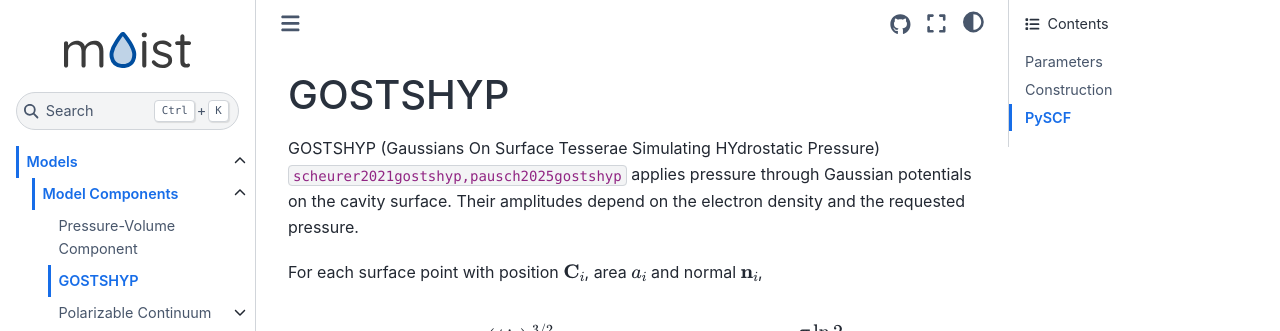
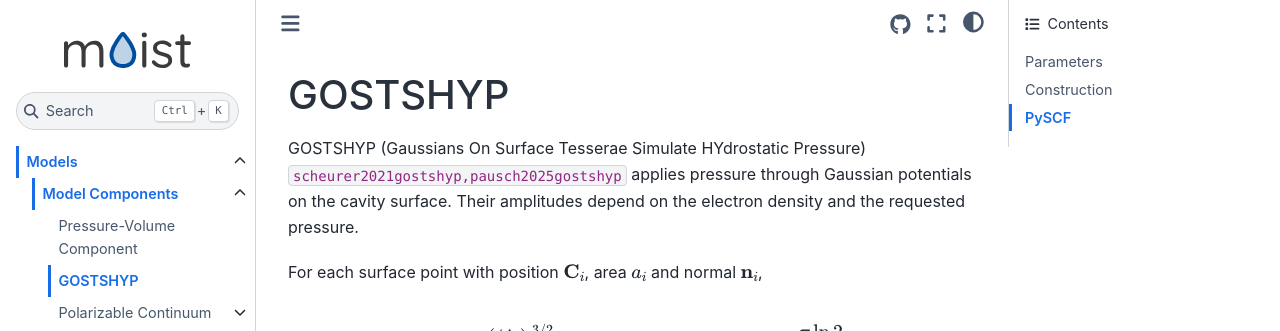
Before and after one commit to lukaswittmann/moist, a Sphinx documentation site: the page built from docs/models/components/gostshyp.rst, in a window 1280 px wide and 900 px high. Shown: the top 331 px of the window. Built offline with Sphinx 7.4.7 and the Sphinx Book theme 1.1.4, drawn with Linux system fonts in a browser that asks for light colours; pages that are not in the unit, such as notebooks, are missing from menus; cross-references to code outside the pages are shown as plain code.

Commit message:
Correct GOSTSHYP name

```diff
--- a/docs/models/components/gostshyp.rst
+++ b/docs/models/components/gostshyp.rst
@@ -1,7 +1,7 @@
 GOSTSHYP
 ========
 
-GOSTSHYP (Gaussians On Surface Tesserae Simulating HYdrostatic Pressure) :cite:p:`scheurer2021gostshyp,pausch2025gostshyp` applies pressure through Gaussian potentials on the cavity surface.
+GOSTSHYP (Gaussians On Surface Tesserae Simulate HYdrostatic Pressure) :cite:p:`scheurer2021gostshyp,pausch2025gostshyp` applies pressure through Gaussian potentials on the cavity surface.
 Their amplitudes depend on the electron density and the requested pressure.
 
 For each surface point with position :math:`\mathbf C_i`, area :math:`a_i` and normal :math:`\mathbf n_i`,
```
Also changed, not shown: README.md (+1 -1 lines), 1 other file.
